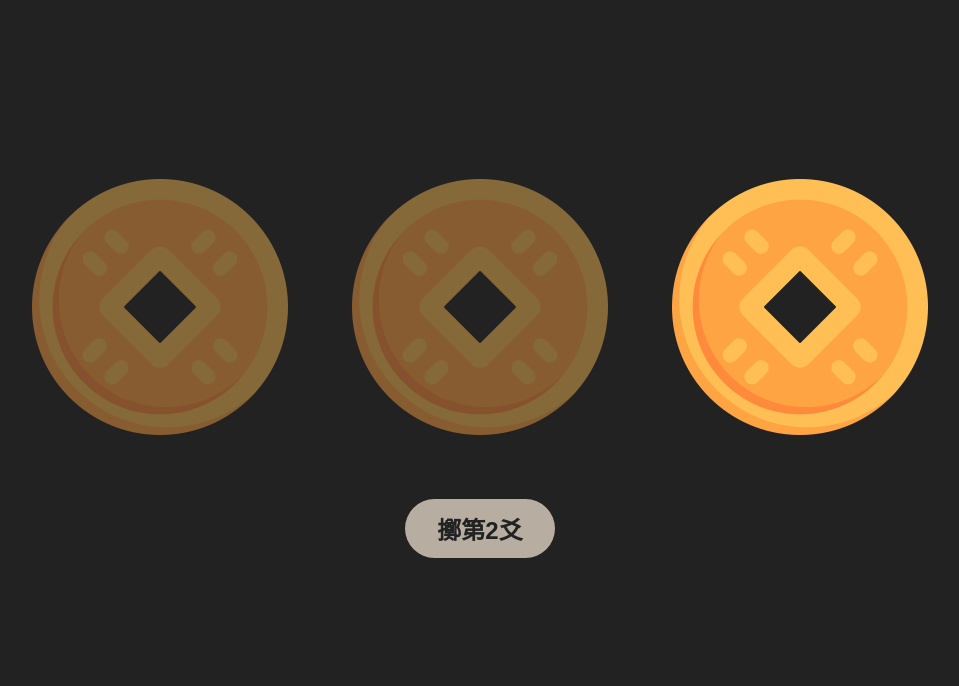
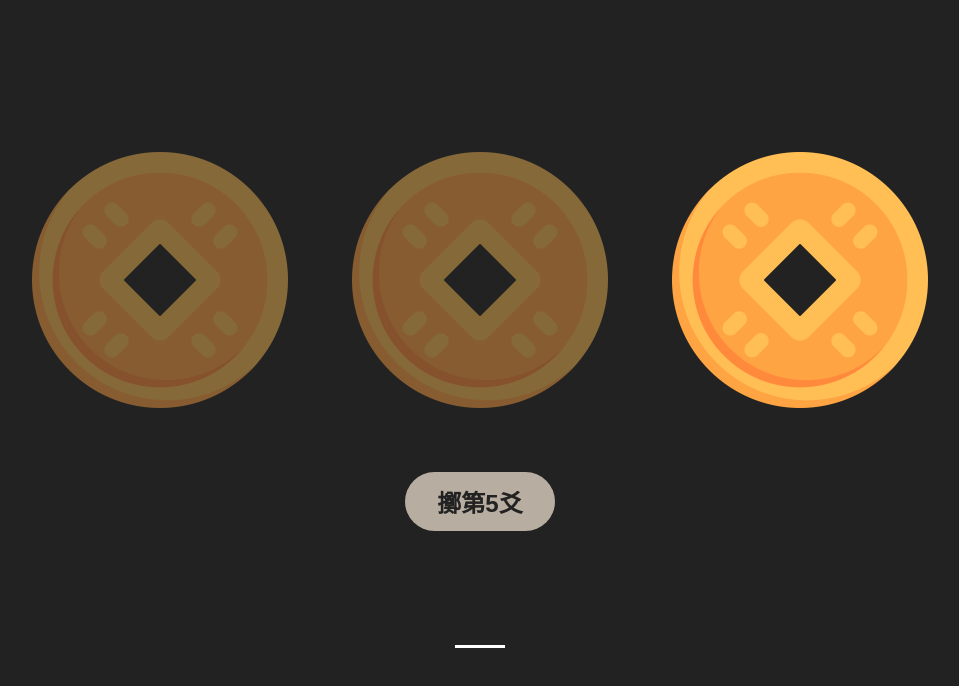
Before and after one commit to MeganxLi/i-ching-easy, a React (Vite) app: page / in a window 1280 px wide. Shown: the top 686 px of the page, without its empty margins (160-1119 px from the left). Built offline with nearby package versions, Linux system fonts and the light colour scheme; a web font is replaced by a local one.

Commit message:
:building_construction: Using only the initial hexagram or the changing hexagram

```diff
--- a/src/page/Choose/index.tsx
+++ b/src/page/Choose/index.tsx
@@ -4,39 +4,24 @@ import hexagramsData from '../../constants/hexagrams.json'
 import {
   randomFlip, calcInitialHexagram, total, calcChangingHexagram,
   changingNumber,
+  showLineClassName,
 } from '../../utils/function'
 
 const Choose = () => {
   const [actionLog, setActionLog] = useState<boolean[] | null>(null)
   const [coinsList, setCoinsList] = useState<(number | null)[]>(
     [null, null, null, null, null, null])
-  const [coinsNo, setCoinsNo] = useState<number>(0)
-  const [resultHexagram, setResultHexagram] = useState<GetHexagramType>({
-    initial: undefined,
-    changing: undefined,
-    hasChanging: false,
-  })
+  const [coinsNo, setCoinsNo] = useState<number>(5)
+  const [resultHexagram, setResultHexagram] = useState<HexagramType | undefined>(undefined)
 
   const [isFlipping, setIsFlipping] = useState(false)
   const [isHidden, setIsHidden] = useState(false)
 
-  const exceedLength = (): boolean => coinsList[5] !== null
+  const exceedLength = (): boolean => coinsList[0] !== null
 
   const handleTossCoins = () => {
     if (exceedLength()) return
     setActionLog(randomFlip(3))
-  }
-
-  const showLineClassName = (key: string | null): string => {
-    switch (key) {
-      case '1':
-        return 'symbol-line-yang'
-      case '0':
-        return 'symbol-line-yin'
-
-      default:
-        return ''
-    }
   }
 
   const startFlip = () => {
@@ -57,35 +42,32 @@ const Choose = () => {
   }
 
   useEffect(() => {
-    if (actionLog === null || coinsNo === 6) return
-    setCoinsNo((prev) => prev + 1)
+    if (actionLog === null || exceedLength()) return
+    setCoinsNo((prev) => prev - 1)
     const tempCoinsList = coinsList
     const tempTotal = total(actionLog)
     tempCoinsList[coinsNo] = tempTotal
 
-    console.log('tempCoinsList', tempCoinsList)
     // 獲得結果，處理本卦和變卦
-    if (coinsNo === 5) {
-      // 判斷是否有變卦
-      const hasChangingLines = tempCoinsList.some(
-        (num) => num === changingNumber[0] || num === changingNumber[1],
-      )
-
-      const initialBinary = tempCoinsList.map((num) => calcInitialHexagram(num)).join('')
-      const changeBinary = tempCoinsList.map((num) => calcChangingHexagram(num)).join('')
-      console.log('initialBinary', initialBinary, 'changeBinary', changeBinary)
-
+    if (exceedLength()) {
       const findBinary = (
         binary: string,
       ): HexagramType | undefined => hexagramsData.find((g) => g.binary === binary)
+
+      // 判斷是否有變卦
+      const hasChangingLines: boolean = tempCoinsList.some(
+        (num) => num === changingNumber[0] || num === changingNumber[1],
+      )
+      const initialBinary = tempCoinsList.map((num) => calcInitialHexagram(num)).join('')
+      const changeBinary = tempCoinsList.map((num) => calcChangingHexagram(num)).join('')
 
       const getBinary = {
         initial: findBinary(initialBinary),
         changing: findBinary(changeBinary),
         hasChanging: hasChangingLines,
       }
-      setResultHexagram(getBinary)
-      console.log('getBinary', getBinary)
+
+      setResultHexagram(hasChangingLines ? getBinary.changing : getBinary.initial)
     }
 
     startFlip()
@@ -105,7 +87,7 @@ const Choose = () => {
       >
         {actionLog?.map((logItem, idx) => (
           <img
-            className={`coin-item ${isFlipping ? 'animation-flip-loop' : ''} ${logItem ? 'coin-front' : 'coin-back'}`}
+            className={`coin-item   ${isFlipping ? 'animation-flip-loop' : ''} ${logItem ? 'coin-front' : 'coin-back'}`}
             src="images/coin.png"
             alt="coin"
             key={idx}
@@ -125,8 +107,8 @@ const Choose = () => {
       </button>
       <div className={exceedLength() && !isFlipping ? 'animation-fade-top' : ''}>
         <div className="symbol-list">
-          {resultHexagram.initial?.binary.split('').map((item, i) => (
-            <div key={i} className={`symbol-item ${showLineClassName(item)}`}>
+          {coinsList.map((item, i) => (
+            <div key={i} className={`symbol-item ${showLineClassName((item))}`}>
               <span />
               <span />
             </div>
@@ -134,33 +116,13 @@ const Choose = () => {
         </div>
         <div className={`judgment ${exceedLength() && !isFlipping ? '' : 'display-none'}`}>
           <p className="judgment-title">
-            {`第${resultHexagram.initial?.id}卦 · ${resultHexagram.initial?.name}`}
+            {`第${resultHexagram?.id}卦 · ${resultHexagram?.name}`}
           </p>
           <p className="judgment-text">
-            {resultHexagram.initial?.judgment}
+            {resultHexagram?.judgment}
           </p>
         </div>
 
-        {resultHexagram.hasChanging && (
-          <>
-            <div className="symbol-list">
-              {resultHexagram.changing?.binary.split('').map((item, i) => (
-                <div key={i} className={`symbol-item ${showLineClassName((item))}`}>
-                  <span />
-                  <span />
-                </div>
-              ))}
-            </div>
-            <div className={`judgment ${exceedLength() && !isFlipping ? '' : 'display-none'}`}>
-              <p className="judgment-title">
-                {`${resultHexagram.changing?.id}. ${resultHexagram.changing?.name}`}
-              </p>
-              <p className="judgment-text">
-                {resultHexagram.changing?.judgment}
-              </p>
-            </div>
-          </>
-        )}
       </div>
     </div>
   )
--- a/src/utils/function.tsx
+++ b/src/utils/function.tsx
@@ -47,3 +47,25 @@ export const calcChangingHexagram = (coin: number | null): number | null => {
       return null
   }
 }
+
+// 卦象，變卦會呈現紅色
+export const showLineClassName = (key: number | null): string => {
+  const yang = 'symbol-line-yang'
+  const yin = 'symbol-line-yin'
+  const change = 'symbol-line-red'
+
+  switch (key) {
+    case 7:
+      return yang
+    case changingNumber[0]:
+      return `${yang} ${change}`
+
+    case 8:
+      return yin
+    case changingNumber[1]:
+      return `${yin} ${change}`
+
+    default:
+      return ''
+  }
+}
```
